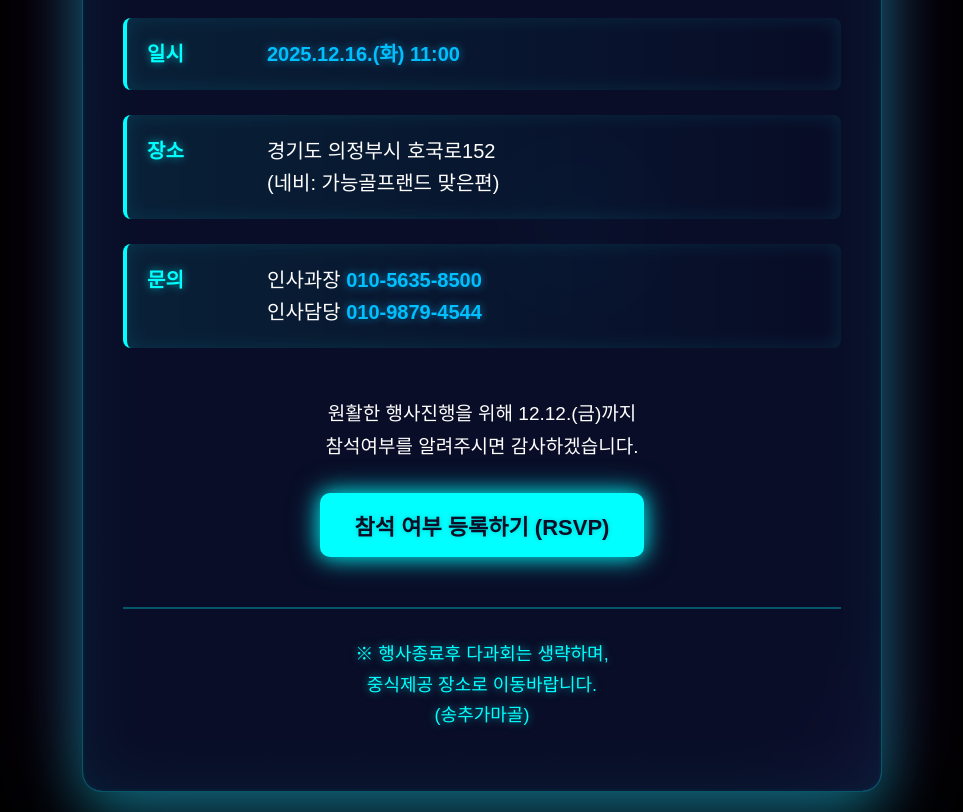
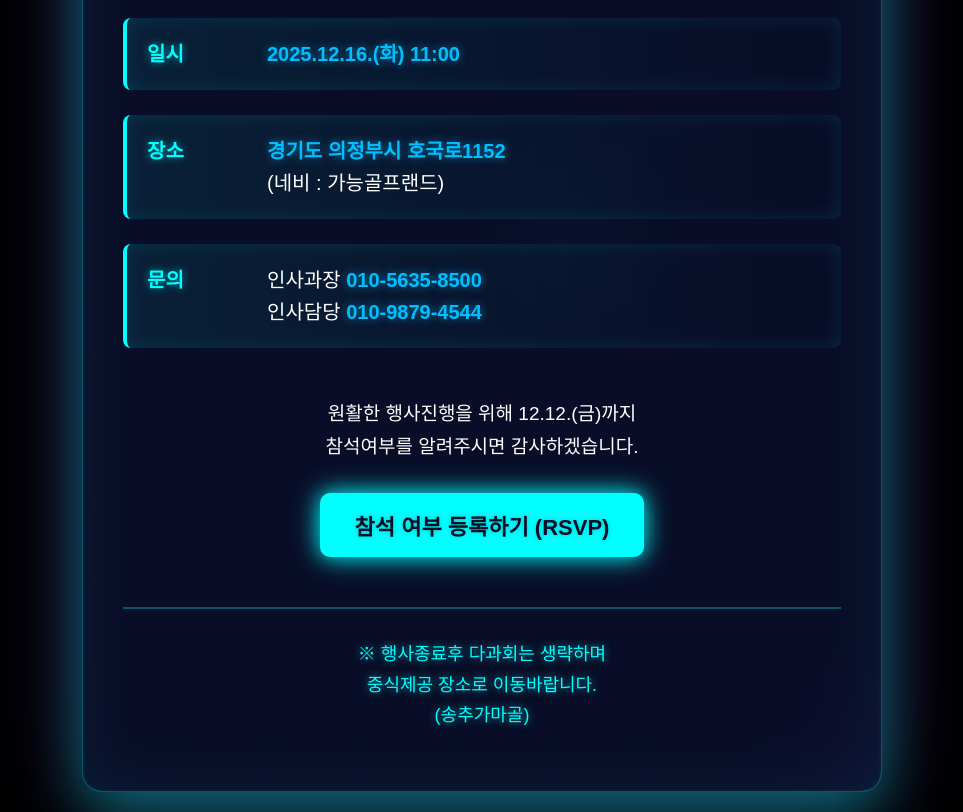
Before and after one commit to yunchulmin/invitation, a plain HTML site: page index.html in a window 1280 px wide. Shown: the part 540-1352 px from the top of the page, without its empty margins (158-1121 px from the left). Drawn offline with Linux system fonts and the light colour scheme.

Commit message:
Update index.html
폰트 수정

```diff
--- a/index.html
+++ b/index.html
@@ -6,11 +6,11 @@
     <title>육군 제 3398부대장 이·취임식 초청장</title>
 
     <meta property="og:title" content="육군 제 3398부대장 이·취임식 초청장">
-    <meta property="og:description" content="제 3398부대장 이·취임식에 정중히 초대합니다. 12.12(금)까지 참석 여부를 알려주시면 감사하겠습니다.">
+    <meta property="og:description" content="제 3398부대장 이·취임식에 초대합니다. 12.12(금)까지 참석 여부를 알려주세요.">
 
-    <meta property="og:image" content="invit.jpg">
+    <meta property="og:image" content="https://yunchulmin.github.io/invitation/invit.jpg">
 
-    <meta property="og:url" content="YOUR_GITHUB_PAGES_URL_HERE">
+    <meta property="og:url" content="https://yunchulmin.github.io/invitation/index.html">
     <meta property="og:type" content="website">
     <style>
         * {
@@ -283,6 +283,7 @@
             flex: 1;
         }
 
+        /* 일시와 장소의 강조 텍스트에 적용되는 스타일 */
         .detail-content strong {
             color: #00bfff;
             text-shadow: 0 0 8px rgba(0, 191, 255, 0.6);
@@ -620,8 +621,8 @@
                 <div class="detail-item">
                     <div class="detail-label">장소</div>
                     <div class="detail-content">
-                        경기도 의정부시 호국로152<br>
-                        (네비: 가능골프랜드 맞은편)
+                        <strong>경기도 의정부시 호국로1152</strong><br>
+                        (네비 : 가능골프랜드)
                     </div>
                 </div>
 
@@ -645,7 +646,7 @@
                 </a>
             </div>
             <div class="footer-note">
-                <p>※ 행사종료후 다과회는 생략하며, <br> 중식제공 장소로 이동바랍니다.<br>(송추가마골)</p>
+                <p>※ 행사종료후 다과회는 생략하며<br> 중식제공 장소로 이동바랍니다.<br>(송추가마골)</p>
             </div>
         </div>
     </div>
```
